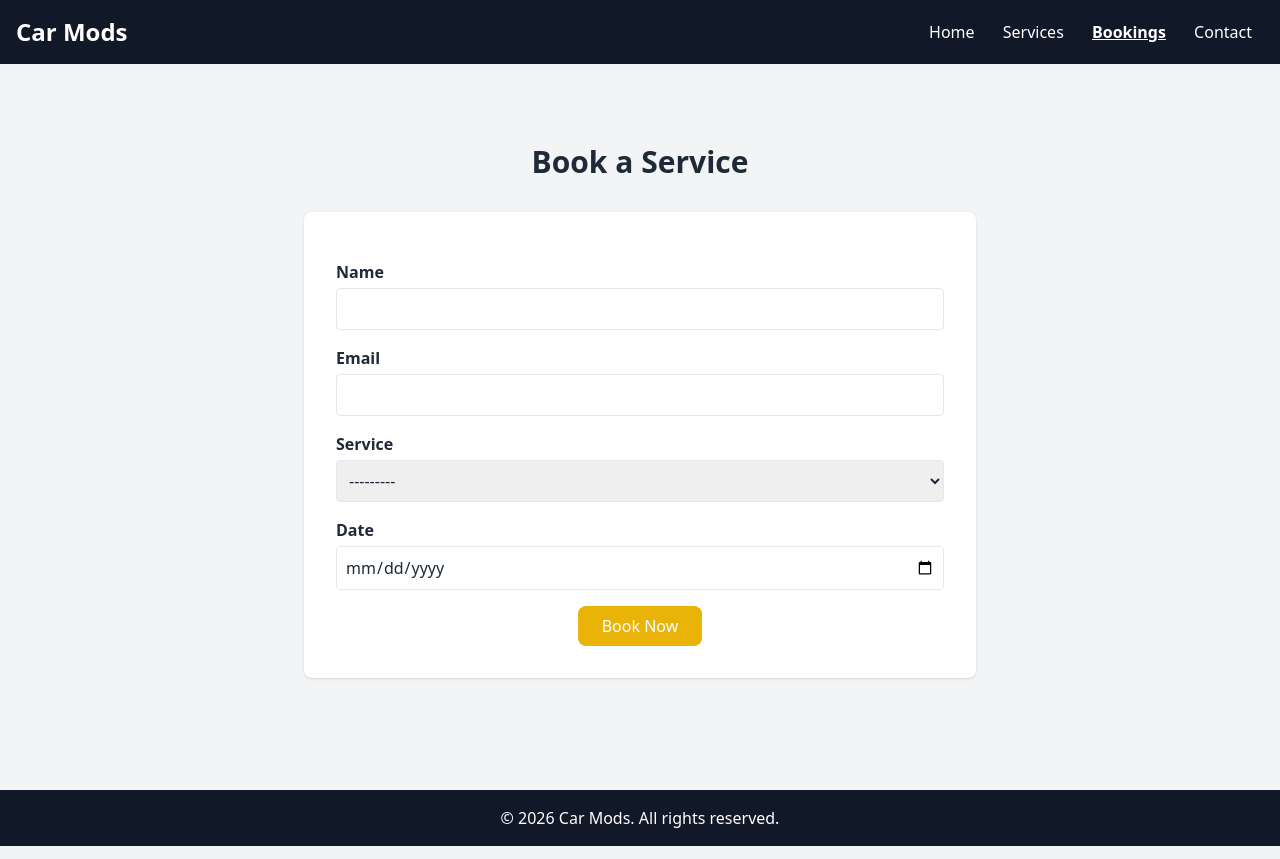
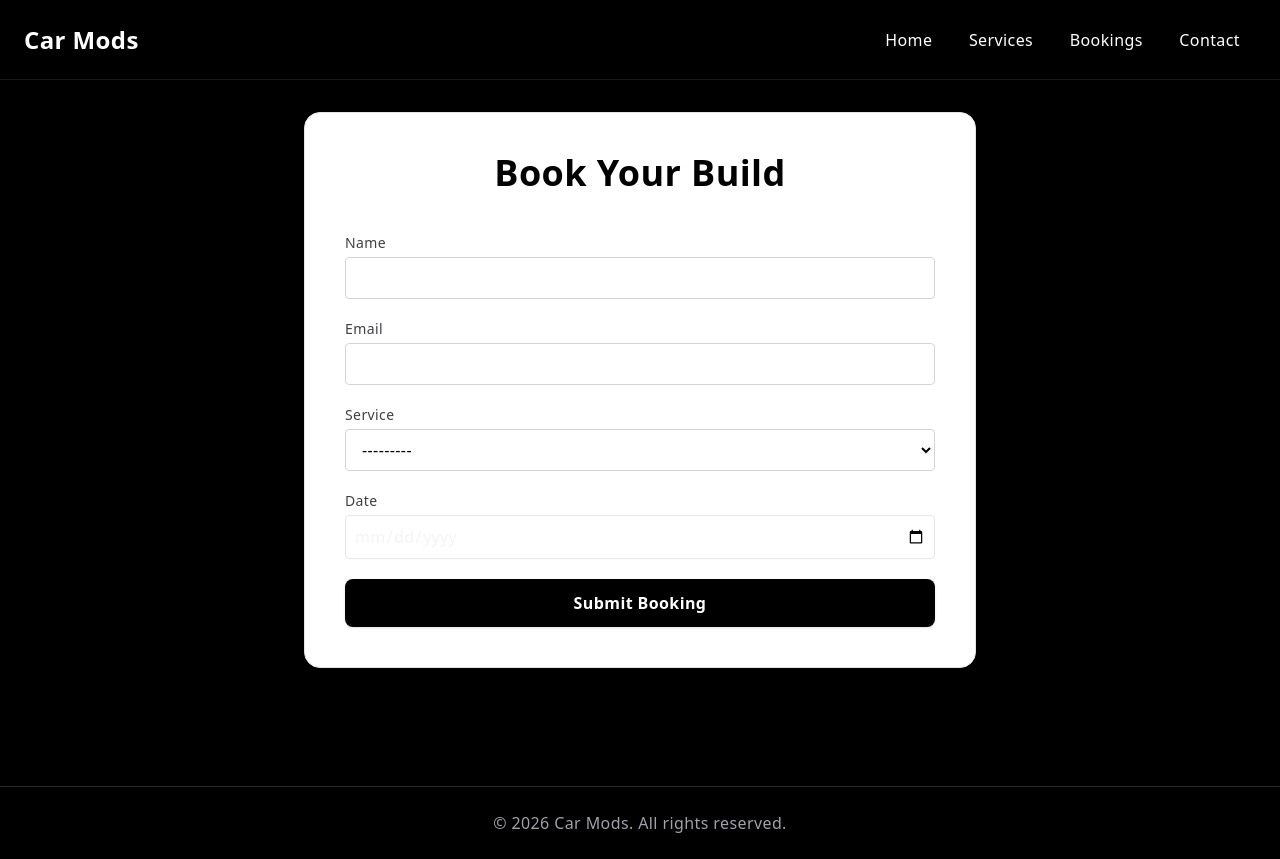
Before and after one commit to Raheem-O15/car-mods-django-site, a Django app: page /bookings/ in a window 1280 px wide. Run offline with Django 5.2, Linux system fonts and the light colour scheme; data comes from the database, SQL or seed files in the repository; both versions use the stored data as it was after the commit; some libraries are stand-ins or nearby versions.

Commit message:
Added homepage styling,nav bar styling and booking form styling

```diff
--- a/core/forms.py
+++ b/core/forms.py
@@ -26,10 +26,21 @@ class BookingForm(forms.ModelForm):
     class Meta:
         model = Booking
         fields = ["name", "email", "service", "date"]
+
         widgets = {
-            "name": forms.TextInput(attrs={"class": "w-full border rounded p-2"}),
-            "email": forms.EmailInput(attrs={"class": "w-full border rounded p-2"}),
-            "service": forms.Select(attrs={"class": "w-full border rounded p-2"}),
+            "name": forms.TextInput(attrs={
+                "class": "w-full px-3 py-2 rounded border border-zinc-300 text-black placeholder-zinc-400 focus:outline-none focus:border-black focus:ring-1 focus:ring-black transition"
+            }),
+            "email": forms.EmailInput(attrs={
+                "class": "w-full px-3 py-2 rounded border border-zinc-300 text-black placeholder-zinc-400 focus:outline-none focus:border-black focus:ring-1 focus:ring-black transition"
+            }),
+            "service": forms.Select(attrs={
+                "class": "w-full px-3 py-2 rounded border border-zinc-300 bg-white text-black focus:outline-none focus:border-black focus:ring-1 focus:ring-black transition"
+            }),
+            "date": forms.DateInput(attrs={
+                "type": "date",
+                "class": "w-full px-3 py-2 rounded border border-zinc-300 bg-white text-black focus:outline-none focus:border-black focus:ring-1 focus:ring-black transition"
+            }),
         }
 
     def clean(self):
--- a/core/views.py
+++ b/core/views.py
@@ -1,4 +1,5 @@
 from django.shortcuts import render
+from services.models import Service
 from django.conf import settings
 from django.utils import timezone
 from services.service_layer import get_active_services
@@ -7,7 +8,8 @@ from django.core.mail import send_mail
 
 
 def home(request):
-    return render(request, "core/home.html")
+    services = Service.objects.all()[:3]
+    return render(request, "core/home.html", {"services": services})
 
 
 def contact(request):
--- a/templates/base.html
+++ b/templates/base.html
@@ -19,30 +19,56 @@
 
     <!-- Tailwind CSS CDN -->
     <script src="https://cdn.tailwindcss.com"></script>
+
+    <style>
+    @keyframes glowUp {
+    0%   { opacity: 0; filter: blur(140px); }
+    100% { opacity: 0.65; filter: blur(100px); }
+    }
+
+    .animate-glowUp {
+    animation: glowUp 2.1s ease-out forwards;
+    }
+    </style>
+
+
 </head>
 
-<body class="bg-gray-100 text-gray-800 font-sans">
-    <header class="bg-gray-900 text-white p-4">
+<body class="bg-black text-zinc-100 font-sans tracking-wide">
+    <header class="fixed top-0 left-0 w-full z-50
+    bg-gradient-to-b from-black/90 via-black/60 to-transparent
+    backdrop-blur-md text-white p-6 after:absolute after:inset-x-0 after:bottom-0 after:h-px after:bg-white/10
+    ">
+
         <div class="container mx-auto flex justify-between items-center">
             <h1 class="text-2xl font-bold">Car Mods</h1>
             <nav>
-                <a href="/" class="px-3 {% if request.path == '/' %}underline font-bold{% endif %}">Home</a>
-                <a href="/services/"
-                    class="px-3 {% if '/services/' in request.path %}underline font-bold{% endif %}">Services</a>
-                <a href="/bookings/"
-                    class="px-3 {% if '/bookings/' in request.path %}underline font-bold{% endif %}">Bookings</a>
-                <a href="/contact/"
-                    class="px-3 {% if '/contact/' in request.path %}underline font-bold{% endif %}">Contact</a>
+                <a href="/" class="relative px-4 text-white-500 hover:text-white-900 transition-colors duration-300 group">
+                    Home
+                    <span class="absolute left-0 -bottom-1 h-[2px] w-0 bg-pink-500 transition-all duration-300 group-hover:w-full shadow-[0_0_8px_rgba(255,100,200,0.6)]"></span>
+                </a>
+                <a href="/services/" class="relative px-4 text-white-500 hover:text-white-900 transition-colors duration-300 group">
+                    Services
+                    <span class="absolute left-0 -bottom-1 h-[2px] w-0 bg-pink-500 transition-all duration-300 group-hover:w-full shadow-[0_0_8px_rgba(255,100,200,0.6)]"></span>
+                </a>
+                <a href="/bookings/" class="relative px-4 text-white-500 hover:text-white-900 transition-colors duration-300 group">
+                    Bookings
+                    <span class="absolute left-0 -bottom-1 h-[2px] w-0 bg-pink-500 transition-all duration-300 group-hover:w-full shadow-[0_0_8px_rgba(255,100,200,0.6)]"></span>
+                </a>
+                <a href="/contact/" class="relative px-4 text-white-500 hover:text-white-900 transition-colors duration-300 group">
+                    Contact
+                    <span class="absolute left-0 -bottom-1 h-[2px] w-0 bg-pink-500 transition-all duration-300 group-hover:w-full shadow-[0_0_8px_rgba(255,100,200,0.6)]"></span>
+                </a>
             </nav>
         </div>
     </header>
 
-    <main class="container mx-auto p-4">
+    <main class="container mx-auto pt-[90px] px-4">
         {% block content %}
         {% endblock %}
     </main>
 
-    <footer class="bg-gray-900 text-white p-4 mt-8 text-center">
+    <footer class="bg-black border-t border-zinc-800 text-zinc-400 p-6 mt-24 text-center">
         &copy; {% now "Y" %} Car Mods. All rights reserved.
     </footer>
 </body>
--- a/templates/core/bookings.html
+++ b/templates/core/bookings.html
@@ -3,40 +3,53 @@
 {% block title %}Book a Service | Car Mods{% endblock %}
 
 {% block content %}
-<section class="container mx-auto py-16">
-    <h2 class="text-3xl font-bold text-center mb-8">Book a Service</h2>
+<section class="min-h-[75vh] flex items-center justify-center px-4">
+    <div class="w-full max-w-2xl bg-white p-10 rounded-2xl shadow-2xl border border-zinc-200">
+
+        <h2 class="text-4xl font-bold text-center mb-10 text-black">
+            Book Your Build
+        </h2>
 
         {% if success %}
-    <p class="text-green-600 text-center mb-6">Thank you! Your booking has been received.</p>
+        <p class="text-green-600 text-center mb-6">
+            Thank you! Your booking has been received.
+        </p>
         {% endif %}
 
-    <form method="post" class="max-w-2xl mx-auto bg-white p-8 rounded-lg shadow space-y-4">
+        <form method="post" class="space-y-5">
             {% csrf_token %}
 
             {% if form.non_field_errors %}
-            <div class="bg-red-100 text-red-700 p-3 rounded mb-4">
+            <div class="bg-red-100 text-red-700 p-3 rounded">
                 {{ form.non_field_errors }}
             </div>
             {% endif %}
 
             {% for field in form %}
-        <div class="mb-4">
-            <label class="block font-semibold mb-1">{{ field.label }}</label>
+            <div>
+                <label class="block mb-1 text-sm font-medium text-zinc-700">
+                    {{ field.label }}
+                </label>
+
                 {{ field }}
+
                 {% if field.errors %}
-            <p class="text-red-600 text-sm mt-1">{{ field.errors|striptags }}</p>
+                <p class="text-red-500 text-sm mt-1">
+                    {{ field.errors|striptags }}
+                </p>
                 {% endif %}
             </div>
             {% endfor %}
 
-
-        <div class="text-center">
-            <button type="submit" class="bg-yellow-500 text-white px-6 py-2 rounded-lg hover:bg-yellow-600 transition">
-                Book Now
+            <button type="submit"
+                class="w-full mt-6 py-3 rounded-lg bg-black text-white font-semibold
+                hover:bg-zinc-900 transition-all duration-300
+                shadow hover:shadow-[0_0_25px_rgba(0,0,0,0.45)]">
+                Submit Booking
             </button>
-        </div>
         </form>
 
+    </div>
+</section>
 
-</section>
 {% endblock %}
```
Also changed, not shown: templates/core/home.html (+85 -20 lines), db.sqlite3. Lines whose indentation alone changed are shown as unchanged.
